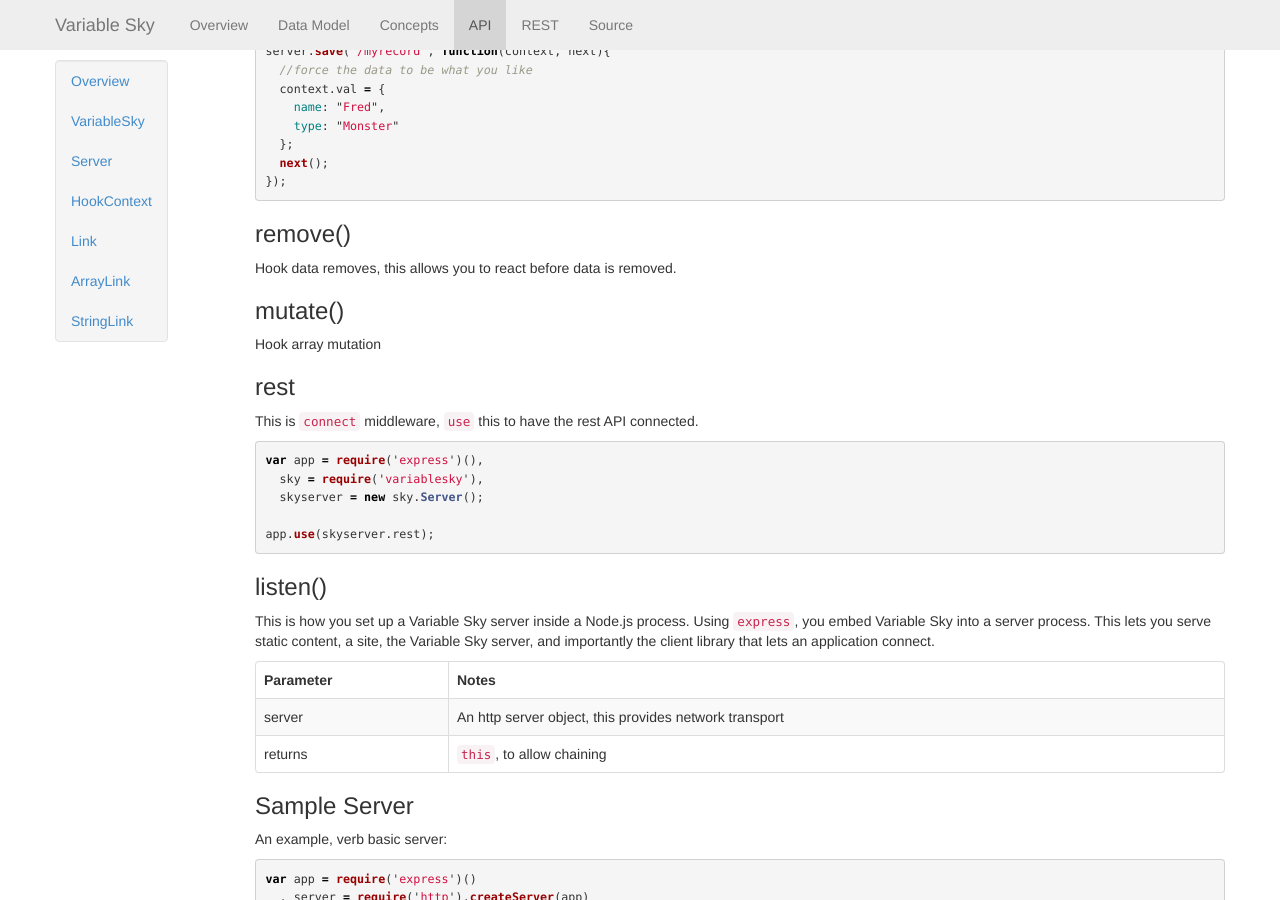
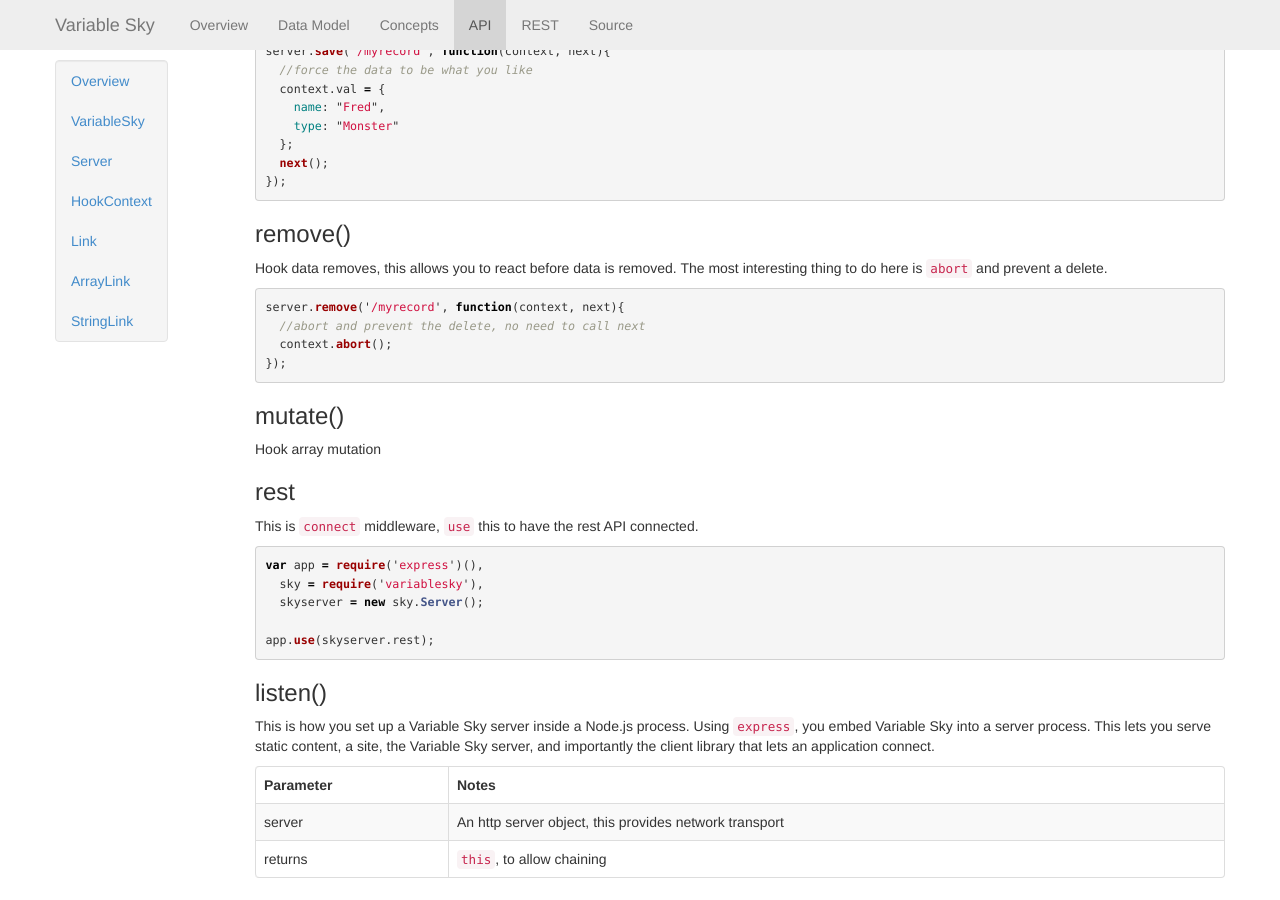
Before and after one commit to wballard/VariableSky, a Jekyll site: the page built from api.markdown, in a window 1280 px wide and 900 px high, scrolled down 2760 px. Built offline with Jekyll 4.4.1, drawn with Linux system fonts in a browser that asks for light colours; Markdown is read by kramdown in place of the engine named in the settings.

Commit message:
Update api.markdown

````diff
--- a/api.markdown
+++ b/api.markdown
@@ -166,7 +166,15 @@ server.save('/myrecord', function(context, next){
 ```
 
 ### remove()
-Hook data removes, this allows you to react before data is removed.
+Hook data removes, this allows you to react before data is removed. The
+most interesting thing to do here is `abort` and prevent a delete.
+
+```javascript
+server.remove('/myrecord', function(context, next){
+  //abort and prevent the delete, no need to call next
+  context.abort();
+});
+```
 
 ### mutate()
 Hook array mutation
````
